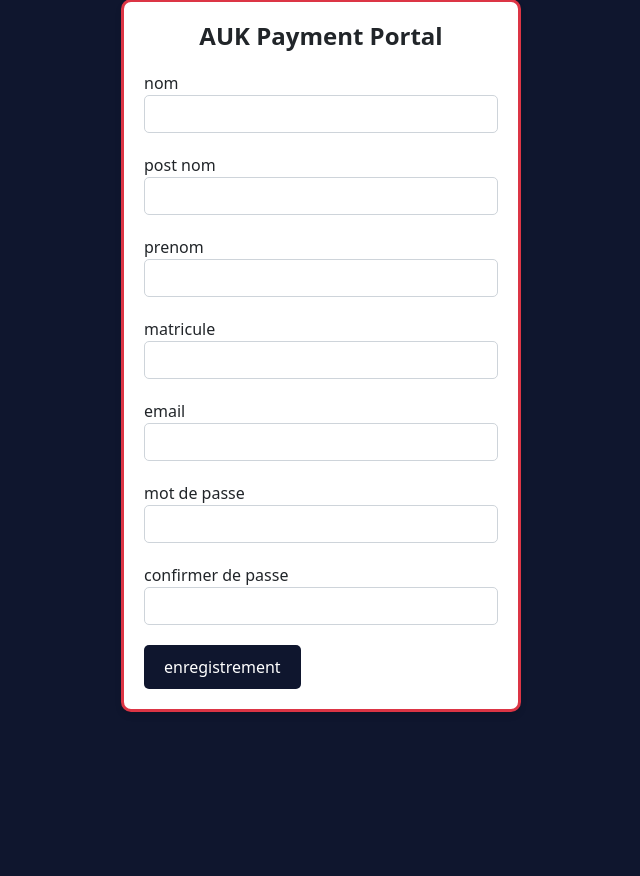
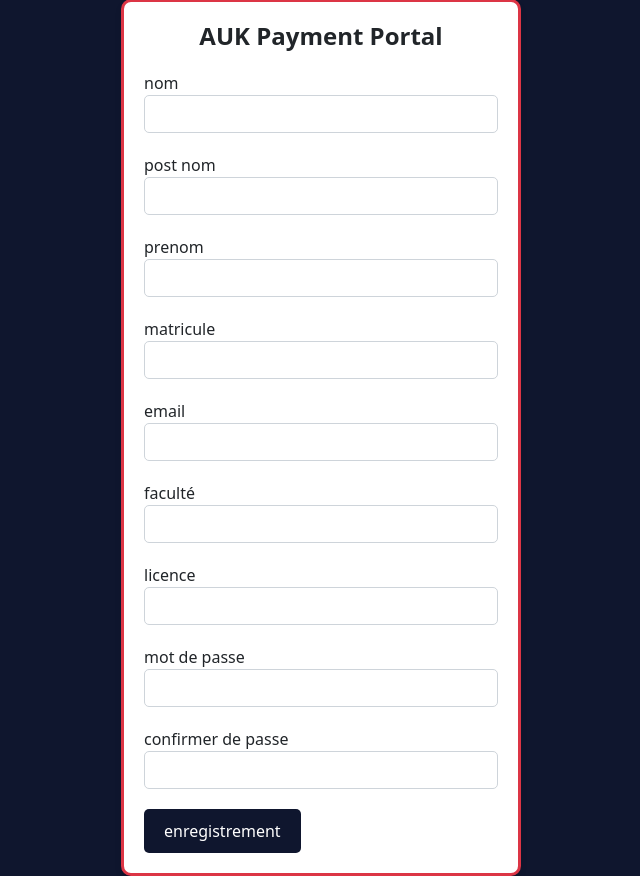
Before and after one commit to SteveMav/projet-php, a PHP site: page /inscription.php in a window 1280 px wide. Shown: the part 49-925 px from the top of the page, without its empty margins (319-959 px from the left). Before the commit the page ends 761 px from the top, so only its background shows below. Run offline with PHP 8.4, Linux system fonts and the light colour scheme.

Commit message:
finition inscrption

```diff
--- a/projet programmation web/inscription.php
+++ b/projet programmation web/inscription.php
@@ -18,23 +18,31 @@
                     <form action="traitement_inscription.php" method="post">
                         <div class="form-group">
                             <label for="username">nom</label>
-                            <input type="text" id="nom" name="nom" class="form-control">
+                            <input type="text" id="nom" name="nom" class="form-control" required>
                         </div>
                         <div class="form-group">
                             <label for="post_nom">post nom</label>
-                            <input type="text" id="" name="post_nom" class="form-control">
+                            <input type="text" id="" name="post_nom" class="form-control" required>
                         </div>
                         <div class="form-group">
                             <label for="prenom">prenom</label>
-                            <input type="text" id="" name="prenom" class="form-control">
+                            <input type="text" id="" name="prenom" class="form-control" required>
                         </div>
                         <div class="form-group">
                             <label for="">matricule</label>
-                            <input type="number" id="" name="matricule" class="form-control">
+                            <input type="number" id="" name="matricule" class="form-control" required>
                         </div>
                         <div class="form-group">
                             <label for="">email</label>
-                            <input type="text" id="" name="email" class="form-control">
+                            <input type="text" id="" name="email" class="form-control" required>
+                        </div>
+                        <div class="form-group">
+                             <label for="">faculté</label>
+                            <input type="text" id="" name="faculte" class="form-control" required>
+                        </div>
+                        <div class="form-group">
+                             <label for="">licence</label>
+                            <input type="text" id="" name="licence" class="form-control" required>
                         </div>
                         <div class="form-group">
                             <label for="">mot de passe</label>
```
Also changed, not shown: projet programmation web/traitement_inscription.php (+6 -4 lines).
